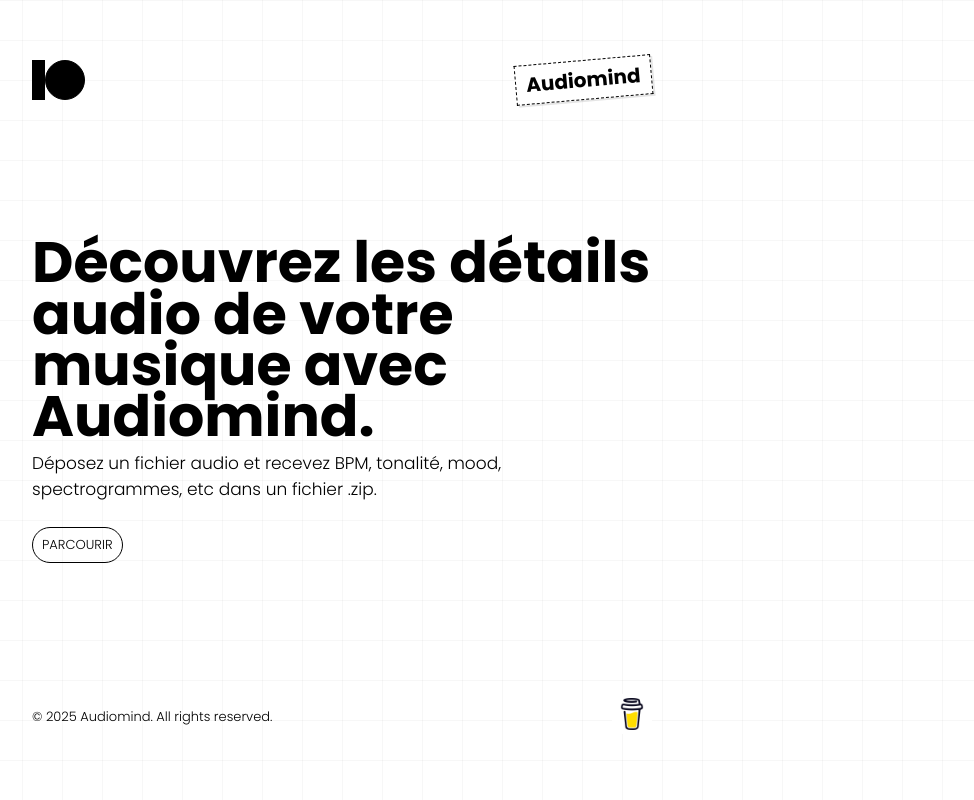
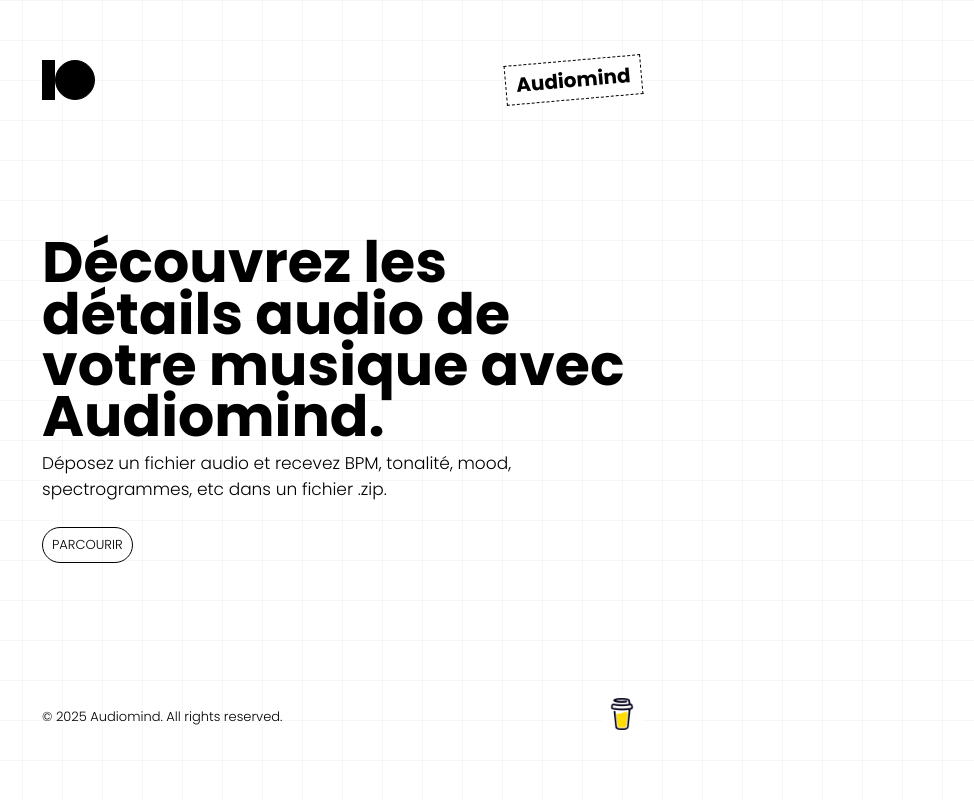
Before and after one commit to Abdelilah-MOULIDA/audiomind, a Flask app: page / in a window 1280 px wide. Shown: the whole page, without its empty margins (298-1272 px from the left). Run offline with Flask 3, Linux system fonts and the light colour scheme.

Commit message:
Responsive app

```diff
--- a/static/css/style.css
+++ b/static/css/style.css
@@ -30,6 +30,12 @@
   background-size: 40px 40px;
 }
 
+.header-inner {
+  display: flex;
+  justify-content: space-between;
+  align-items: center;
+  width: 100%;
+}
 
 .site-header {
   padding-bottom: 30px;
@@ -56,19 +62,24 @@
 }
 
 .page-wrapper {
+  padding-left: clamp(76px, 66vw, 340px);
+  padding-right: clamp(76px, 66vw, 340px);
+  padding-top: 60px;
+  padding-bottom: 60px;
+  min-height: 100vh;
   display: flex;
   flex-direction: column;
   justify-content: space-between;
-  height: 100vh;
-  padding: 60px 330px;
 }
 
 .main-content {
   display: flex;
   flex-direction: column;
   justify-content: center;
-  height: 100%;
-  max-width: 1000px;
+  /* max-width: 1000px; */
+  width: 100%;
+  margin: 0;
+  /* margin-left: 0; */
 }
 
 .headline {
@@ -103,7 +114,7 @@
   color: white;
 }
 
-/* Wrapper logique bouton / loader */
+/* Loader / bouton wrapper */
 .action-wrapper {
   position: relative;
   width: fit-content;
@@ -146,6 +157,7 @@
   display: inline-block;
   position: relative;
 }
+
 .loader::after,
 .loader::before {
   content: '';
@@ -159,6 +171,7 @@
   top: 0;
   animation: animloader 2s linear infinite;
 }
+
 .loader::after {
   animation-delay: 1s;
 }
@@ -174,13 +187,7 @@
   }
 }
 
-.header-inner {
-  display: flex;
-  justify-content: space-between;
-  align-items: center;
-  width: 100%;
-}
-
+/* Logo texte incliné */
 .brand-tag {
   font-weight: 700;
   font-size: 20px;
@@ -188,9 +195,10 @@
   border: 1px dashed black;
   padding: 4px 10px;
   transform: rotate(-5deg);
-  box-shadow: 2px 2px 0 rgba(0, 0, 0, 0.1);
+  display: inline-block;
 }
 
+/* Centrage logo uniquement */
 .logo-centered {
   display: flex;
   justify-content: center;
@@ -198,8 +206,7 @@
   height: 100%;
 }
 
-
-/* Footer structuré */
+/* Footer */
 .footer {
   display: flex;
   justify-content: space-between;
@@ -219,15 +226,10 @@
   transition: opacity 0.2s ease;
 }
 
-@media (max-width: 768px) {
+/* Responsive */
+@media (max-width: 368px) {
   .page-wrapper {
     padding: 40px 20px;
-  }
-
-  .header-inner {
-    flex-direction: column;
-    align-items: flex-start;
-    gap: 10px;
   }
 
   .main-content {
--- a/templates/index.html
+++ b/templates/index.html
@@ -18,15 +18,15 @@
             </div>
           </div>
         </header-->
-       <header class="site-header section">
-        <div class="header-inner">
+        <header class="site-header">
+          <div class="header-inner">
             <div class="audiomind-logo">
               <div class="rect"></div>
               <div class="circle"></div>
             </div>
-            <div class="brand-tag">Audiomind</div>
-        </div>
-      </header>
+            <span class="brand-tag">Audiomind</span>
+          </div>
+        </header>
 
       <main class="main-content section">
         <h1 class="headline">Découvrez les détails audio de votre musique avec Audiomind.</h1>
```
Also changed, not shown: 1 other file.
